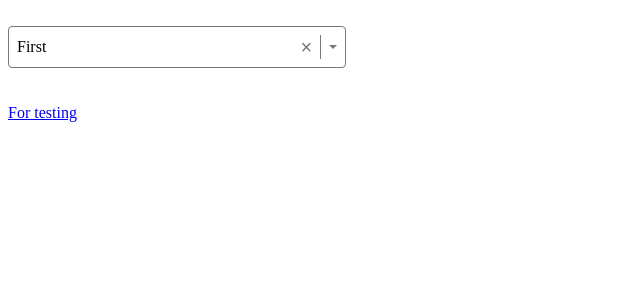
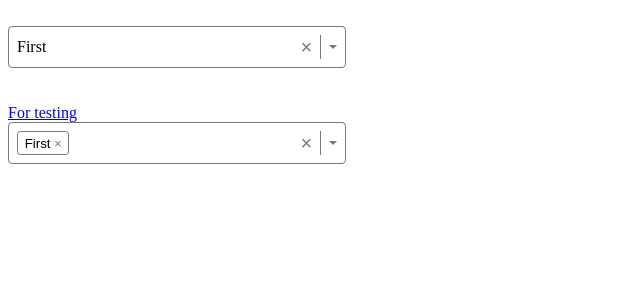
Before and after one commit to MarcusTHellams/mth-react-select, a React (Vite) app: page / in a window 1280 px wide. Shown: the top 300 px of the page, without its empty margins (0-640 px from the left). Built offline with nearby package versions, Linux system fonts and the light colour scheme.

Commit message:
multi working YAYYYYYYYYYYYYYYYYYYYYYYY

```diff
--- a/src/App.tsx
+++ b/src/App.tsx
@@ -45,14 +45,14 @@ function App() {
           <br />
           <br />
           <a href="#">For testing</a>
-          {/* <Select
+          <Select
             multiple
             options={options}
             value={value2}
             onChange={(option) => {
               setValue2(option);
             }}
-          /> */}
+          />
         </div>
       </div>
     </>
--- a/src/components/Select.tsx
+++ b/src/components/Select.tsx
@@ -162,9 +162,15 @@ export const Select = (props: SelectProps) => {
         }}
         className={styles.container}
       >
-        <div className={styles['value-container']}>
+        <div
+          className={clsx(
+            styles['value-container'],
+            multiple && styles['value-container--multi']
+          )}
+        >
           {multiple ? (
-            value.map((val) => {
+            <>
+              {value.map((val) => {
                 return (
                   <button
                     className={styles['option-badge']}
@@ -178,7 +184,26 @@ export const Select = (props: SelectProps) => {
                     <span className={styles['remove-btn']}>&times;</span>
                   </button>
                 );
-            })
+              })}
+              <AutoSize
+                className={styles['input-container']}
+                value={filterValue}
+                onFocus={() => {
+                  setIsOpen(true);
+                }}
+                onBlur={() => {
+                  setFilterValue('');
+                }}
+                inputRef={(input) => {
+                  inputRef.current = input;
+                }}
+                inputClassName={styles.input}
+                onChange={(e) => {
+                  setIsOpen(true);
+                  setFilterValue(e.target.value);
+                }}
+              />
+            </>
           ) : (
             <>
               <AutoSize
@@ -193,14 +218,7 @@ export const Select = (props: SelectProps) => {
                 inputRef={(input) => {
                   inputRef.current = input;
                 }}
-                inputStyle={{
-                  padding: 0,
-                  fontSize: 'inherit',
-                  fontFamily: 'inherit',
-                  backgroundColor: 'transparent',
-                  border: 'none',
-                  outline: 'none',
-                }}
+                inputClassName={styles.input}
                 onChange={(e) => {
                   setIsOpen(true);
                   setFilterValue(e.target.value);
--- a/src/components/select.module.css
+++ b/src/components/select.module.css
@@ -31,6 +31,11 @@
   overflow: hidden;
   /* padding: 2px 8px; */
   box-sizing: border-box;
+}
+
+.value-container--multi {
+  display: flex;
+  gap: 0.5em;
 }
 
 .single-value {
@@ -141,3 +146,12 @@
 .option-badge > .remove-btn {
   color: #777;
 }
+
+.input {
+  padding: 0;
+  font-size: inherit;
+  font-family: inherit;
+  background-color: transparent;
+  border: none;
+  outline: none;
+}
```
Lines whose indentation alone changed are shown as unchanged.
